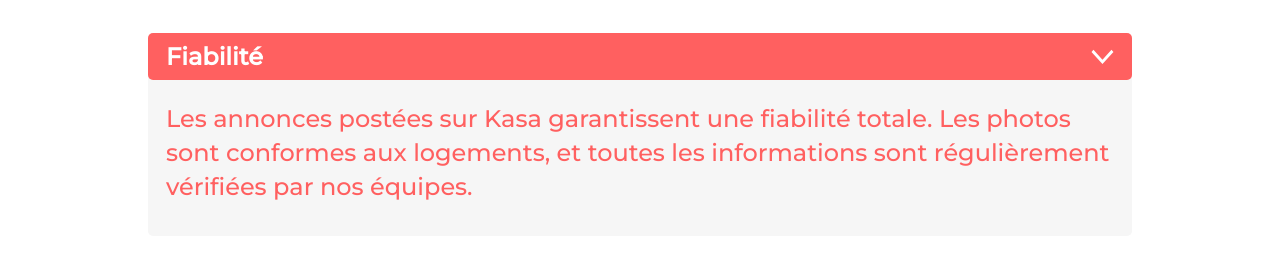
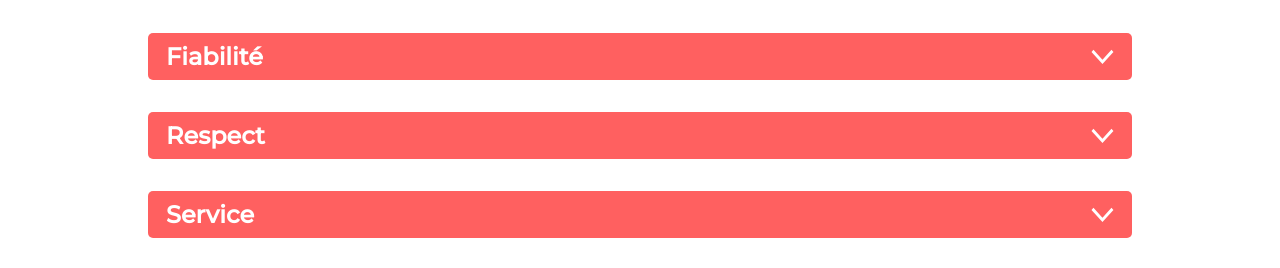
Before and after one commit to Syl20cros/-SylvainCros_8_27092021, a React (Create React App) app: page /about in a window 1280 px wide. Shown: the part 389-657 px from the top of the page. Built offline with nearby package versions, Linux system fonts and the light colour scheme.

Commit message:
dropdown functional

```diff
--- a/src/components/dropdown/Dropdown.jsx
+++ b/src/components/dropdown/Dropdown.jsx
@@ -7,7 +7,7 @@ class Dropdown extends React.Component {
     constructor(props) {
         super(props);
         this.handleClick = this.handleClick.bind(this);
-        this.state = { open: false };
+        this.state = { open: false }; //Status par defaut (fermé)
     }
 
     handleClick() {
@@ -17,16 +17,14 @@ class Dropdown extends React.Component {
     }
 
     render() {
-        const arrowPath = this.state.open ? arrowUp : arrowDown;
-        console.log(arrowPath);
+        const arrowDirection = this.state.open ? arrowUp : arrowDown; //direction des fleches en fonction du status ouvert ou ferné
         return (
             <section className="dropdown" onClick={this.handleClick}>
                 <div className="titleBar">
                     <h2>{this.props.title}</h2>
-                    {/* <i className="fas fa-chevron-up"></i> */}
-                    <img src={arrowPath} alt="icon" />
+                    <img src={arrowDirection} alt="icon" />
                 </div>
-                <p>{this.props.text}</p>
+                <p style={{ display: this.state.open ? 'block' : 'none' }}>{this.props.text}</p>
             </section>
         );
     }
```
Also changed, not shown: 1 other file (tests, documents, lock files or other folders).
